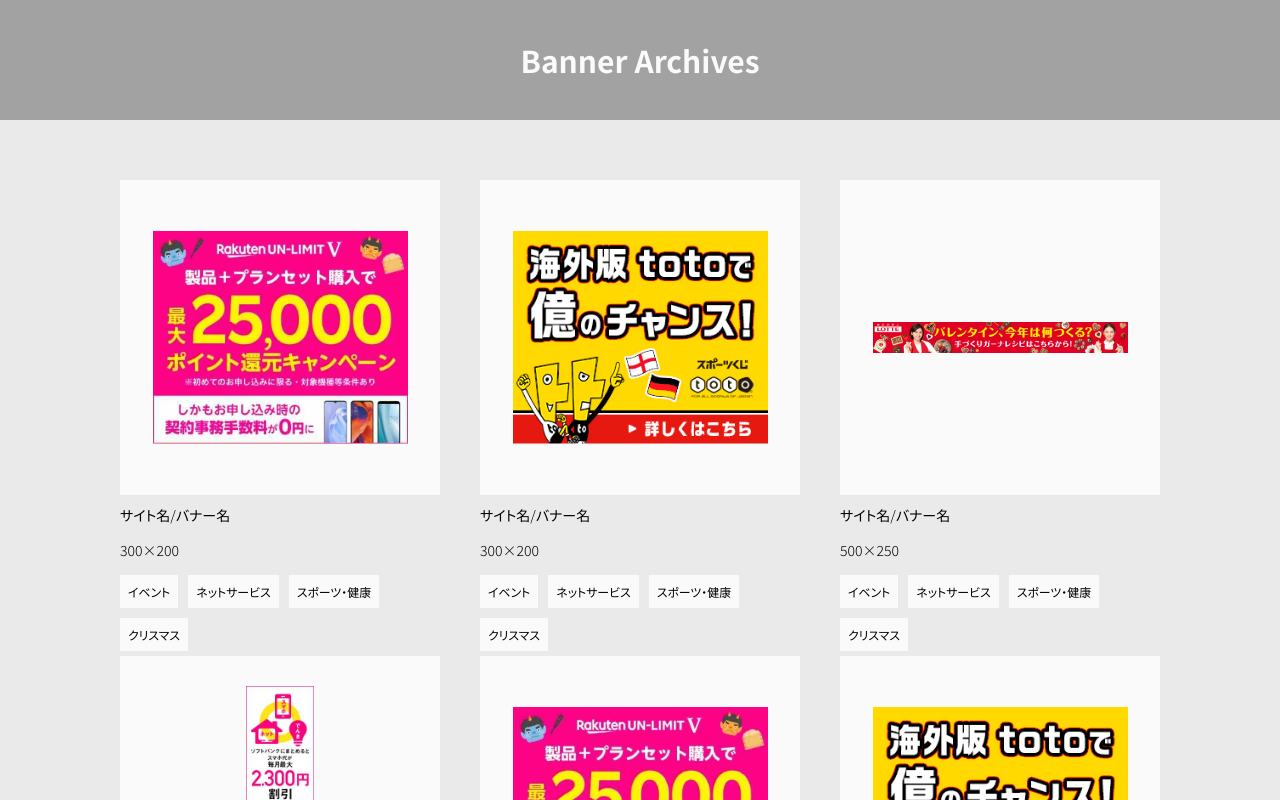
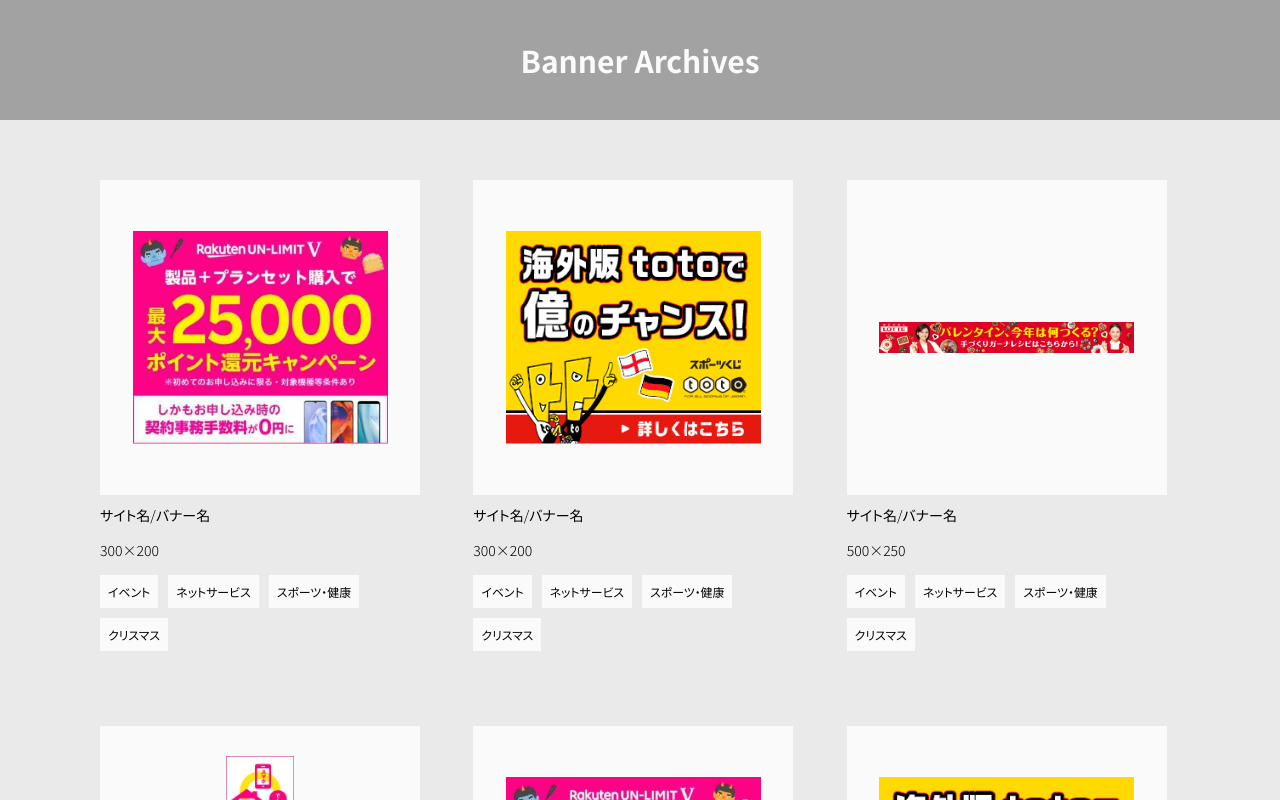
Before and after one commit to curctich/banner_archives, a Next.js app: page / in a window 1280 px wide. Shown: the top 800 px of the page. Built offline with nearby package versions, Linux system fonts and the light colour scheme.

Commit message:
クラスを変更

```diff
--- a/pages/index.js
+++ b/pages/index.js
@@ -20,10 +20,9 @@
       <Layout>
         <div className={layouts.l_inner}>
           <Masonry breakpointCols={breakpointColumnsObj}
-                   className={gallery.c_gallery}
-                   columnClassName={post.c_post}>
+                   className={gallery.c_gallery}>
             {banners.map((archive) => (
-                <div key={archive.id}>
+                <div key={archive.id} className={post.c_post} >
                   <Link href={`/${archive.id}`}>
                     <a>
                       <div className={post.c_post__img}>
```
